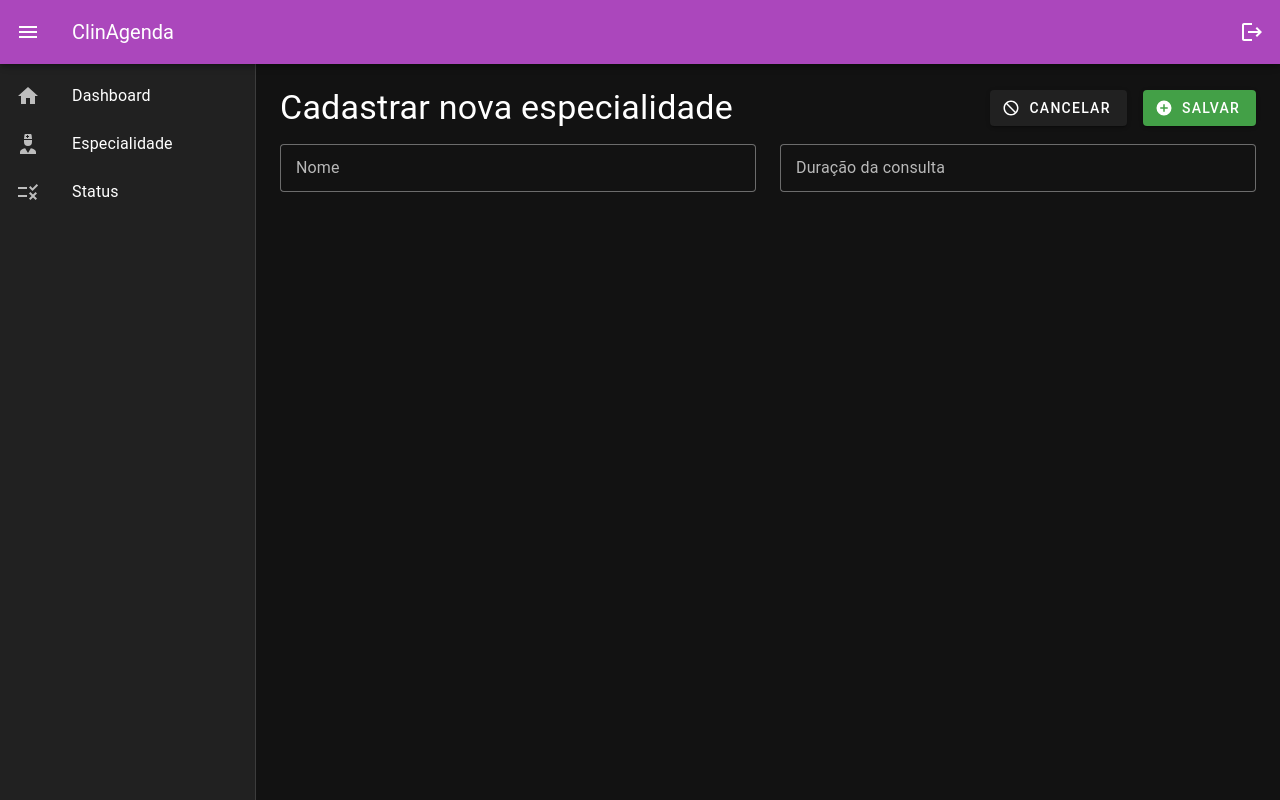
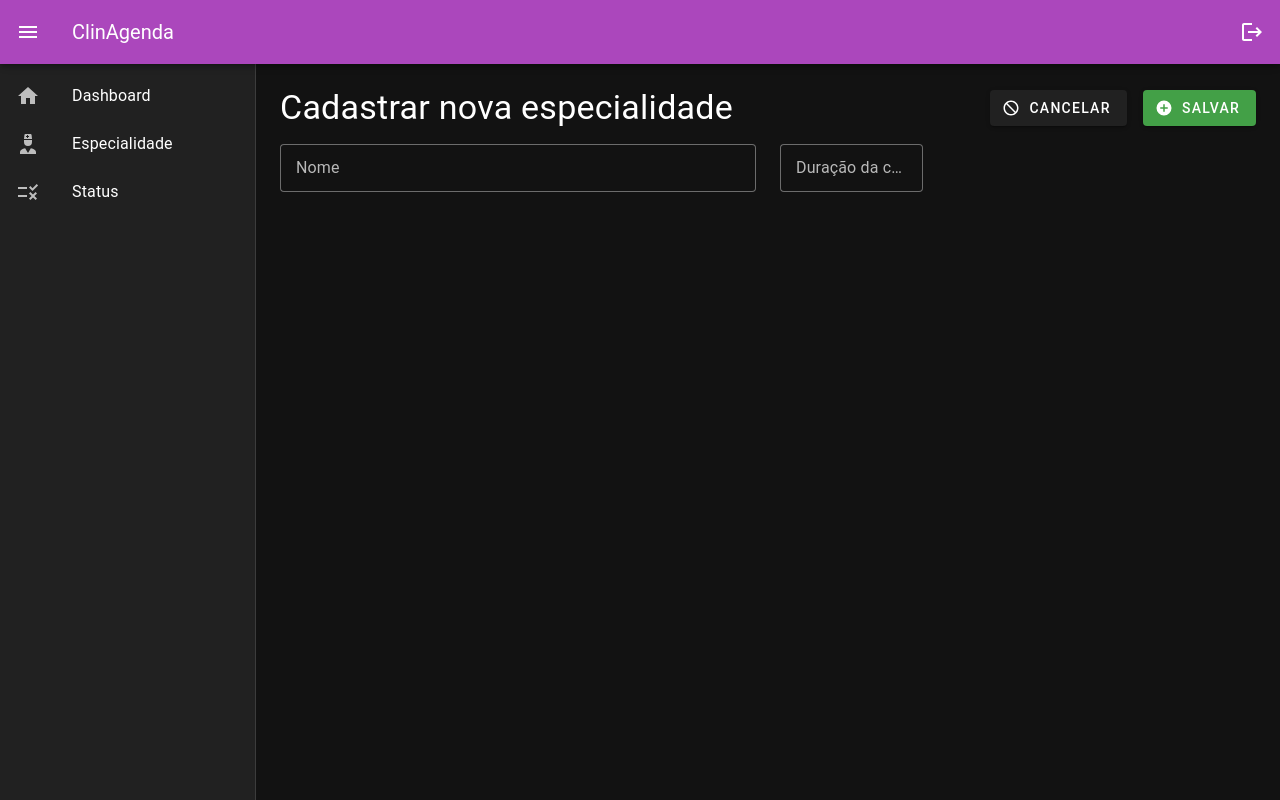
Before and after one commit to lucasb-silva/ClinAgenda-Front, a Vue app: page /specialty/insert in a window 1280 px wide. Built offline with nearby package versions, Linux system fonts and the light colour scheme; what maska would draw is missing.

Commit message:
Mudança na estilização do campo

```diff
--- a/src/pages/specialty/SpecialtyFormPage.vue
+++ b/src/pages/specialty/SpecialtyFormPage.vue
@@ -84,10 +84,10 @@
         <v-col cols="6">
           <v-text-field v-model.trim="form.name" label="Nome" hide-details />
         </v-col>
-        <v-col cols="6">
+        <v-col cols="2">
           <v-text-field v-model.trim="form.scheduleDuration" label="Duração da consulta" hide-details />
         </v-col>
       </v-row>
     </v-form>
-  </default-template>
+</default-template>
 </template>
```
